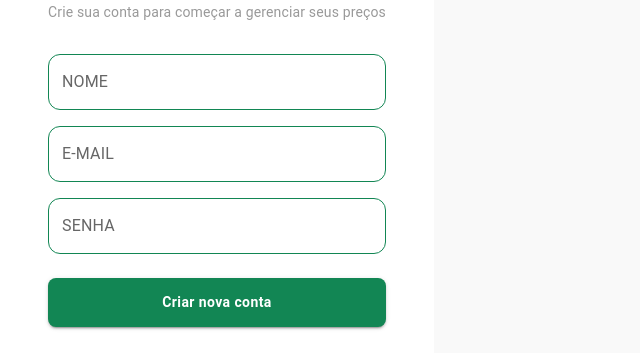
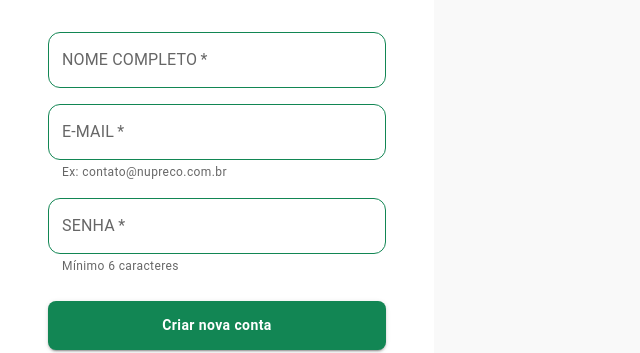
Before and after one commit to SENAI-Anchieta-DEV/llw-nupreco-frontend, a React (Create React App) app: page / in a window 1280 px wide. Both pictures are taken after a click on the button "Criar nova conta". Shown: the part 157-510 px from the top of the page, without its empty margins (0-640 px from the left). Built offline with nearby package versions, Linux system fonts and the light colour scheme; some icons are missing.

Commit message:
LLW-138 TASK 5.2 feat: Finalizando a 141
Validação de e-mail com regex e trava de 6 caracteres na senha adicionadas.

```diff
--- a/src/Cadastro.jsx
+++ b/src/Cadastro.jsx
@@ -4,8 +4,7 @@ import Visibility from '@mui/icons-material/Visibility';
 import VisibilityOff from '@mui/icons-material/VisibilityOff';
 import LanguageIcon from '@mui/icons-material/Language';
 
-// Adicionada a prop aoNotificar para feedback visual (LLW-140)
-function Cadastro({ aoVoltar, aoSalvarCadastro, aoNotificar }) {
+function Cadastro({ aoVoltar, aoSalvarCadastro }) {
   const [mostrarSenha, setMostrarSenha] = useState(false);
 
   // ESTADOS PARA SALVAR OS DADOS
@@ -14,21 +13,31 @@ function Cadastro({ aoVoltar, aoSalvarCadastro, aoNotificar }) {
   const [senha, setSenha] = useState("");
   const [carregando, setCarregando] = useState(false);
 
+  // ESTADOS PARA VALIDAÇÃO (LLW-141)
+  const [erros, setErros] = useState({ nome: false, email: false, senha: false });
+
+  const validarEmail = (email) => {
+    // Regra para verificar se o e-mail tem @ e .com, etc.
+    return /\S+@\S+\.\S+/.test(email);
+  };
+
   const lidarComCadastro = () => {
-    // Validação de campos (LLW-141)
-    if (nome && email && senha) {
+    // Validação rigorosa para Nome, Email e Senha
+    const novosErros = {
+      nome: !nome,
+      email: !email || !validarEmail(email), // Verifica se está vazio OU se o formato é inválido
+      senha: !senha || senha.length < 6
+    };
+    setErros(novosErros);
+
+    // Só avança se todos os campos estiverem OK
+    if (!novosErros.nome && !novosErros.email && !novosErros.senha) {
       setCarregando(true);
 
-      // Simula um carregamento de 1.5 segundos
       setTimeout(() => {
         setCarregando(false);
-        // Envia os dados para o App.js
         aoSalvarCadastro({ nome, email, senha });
-        // O feedback de sucesso é disparado pelo App.js, mas você pode reforçar aqui se desejar
       }, 1500);
-    } else {
-      // Substituído alert por notificação profissional (LLW-140)
-      aoNotificar("Por favor, preencha todos os campos para realizar o cadastro!", "warning");
     }
   };
 
@@ -37,7 +46,7 @@ function Cadastro({ aoVoltar, aoSalvarCadastro, aoNotificar }) {
       <CssBaseline />
       <Grid container sx={{ height: '100vh', width: '100vw', m: 0, p: 0 }}>
 
-        {/* LADO ESQUERDO: FORMULÁRIO */}
+        {/* LADO ESQUERDO: BRANCO */}
         <Grid item xs={12} md={6} sx={{
           display: 'flex', flexDirection: 'column', justifyContent: 'space-between',
           alignItems: 'center', p: 6, bgcolor: 'white'
@@ -52,24 +61,63 @@ function Cadastro({ aoVoltar, aoSalvarCadastro, aoNotificar }) {
               Crie sua conta para começar a gerenciar seus preços
             </Typography>
 
+            {/* CAMPO NOME */}
             <TextField
-              fullWidth label="NOME" variant="outlined"
-              value={nome}
-              onChange={(e) => setNome(e.target.value)}
+              fullWidth
+              label="NOME COMPLETO"
+              variant="outlined"
+              required
+              error={erros.nome}
+              helperText={erros.nome ? "O nome é obrigatório" : ""}
+              onChange={(e) => {
+                setNome(e.target.value);
+                if(erros.nome) setErros({...erros, nome: false});
+              }}
               sx={{ mb: 2, '& .MuiOutlinedInput-root': { '& fieldset': { borderColor: '#128654' } } }}
             />
 
+            {/* CAMPO E-MAIL com validação de formato */}
             <TextField
-              fullWidth label="E-MAIL" variant="outlined"
-              value={email}
-              onChange={(e) => setEmail(e.target.value)}
+              fullWidth
+              label="E-MAIL"
+              variant="outlined"
+              required
+              type="email"
+              error={erros.email}
+              helperText={
+                erros.email
+                  ? (!email ? "E-mail obrigatório" : "Formato de e-mail inválido")
+                  : "Ex: contato@nupreco.com.br"
+              }
+              onChange={(e) => {
+                setEmail(e.target.value);
+                if(erros.email) setErros({...erros, email: false});
+              }}
               sx={{ mb: 2, '& .MuiOutlinedInput-root': { '& fieldset': { borderColor: '#128654' } } }}
             />
 
+            {/* CAMPO SENHA */}
             <TextField
-              fullWidth label="SENHA" type={mostrarSenha ? 'text' : 'password'} variant="outlined"
-              value={senha}
-              onChange={(e) => setSenha(e.target.value)}
+              fullWidth
+              label="SENHA"
+              type={mostrarSenha ? 'text' : 'password'}
+              variant="outlined"
+              required
+              error={erros.senha}
+              helperText={
+                erros.senha
+                  ? (!senha ? "A senha é obrigatória" : "Mínimo de 6 caracteres")
+                  : "Mínimo 6 caracteres"
+              }
+              onChange={(e) => {
+                setSenha(e.target.value);
+                if(erros.senha) setErros({...erros, senha: false});
+              }}
+              onKeyPress={(e) => {
+                if (e.key === 'Enter') {
+                  lidarComCadastro();
+                }
+              }}
               sx={{ mb: 3, '& .MuiOutlinedInput-root': { '& fieldset': { borderColor: '#128654' } } }}
               InputProps={{
                 endAdornment: (
```
